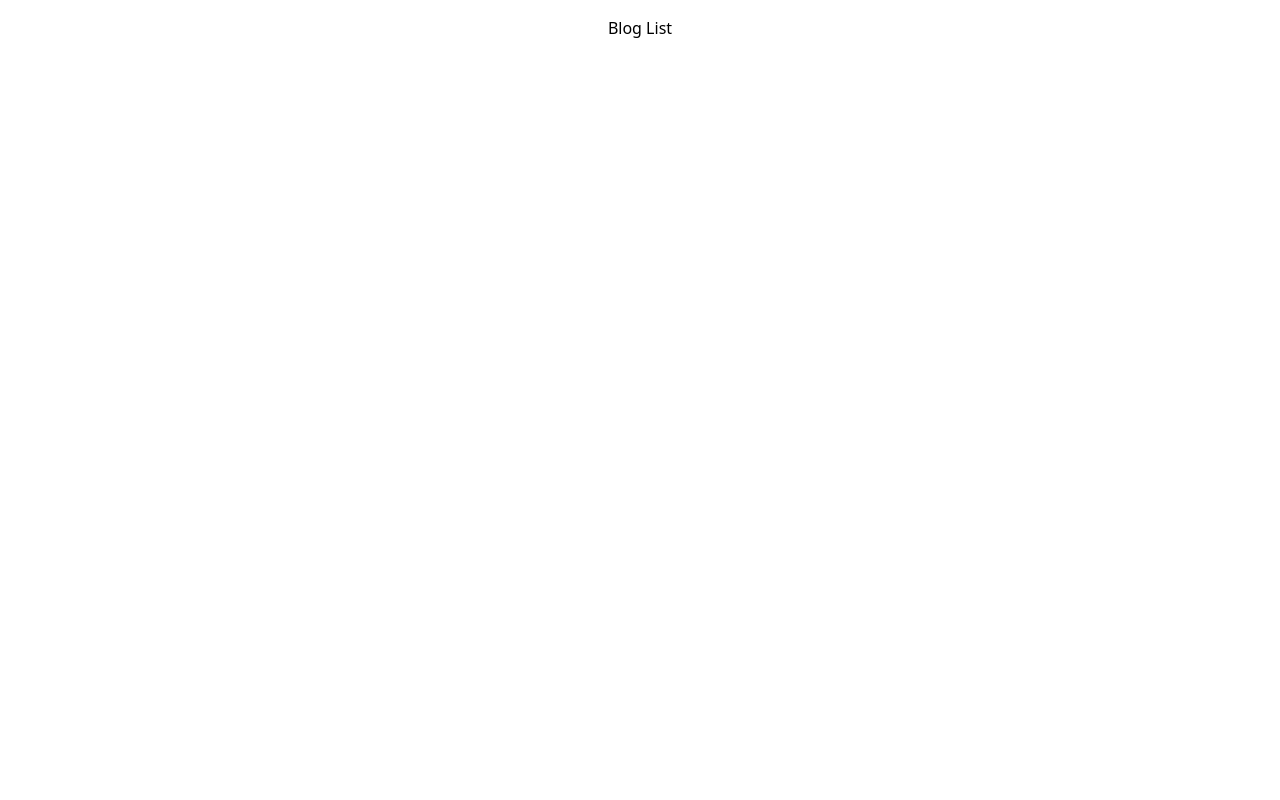
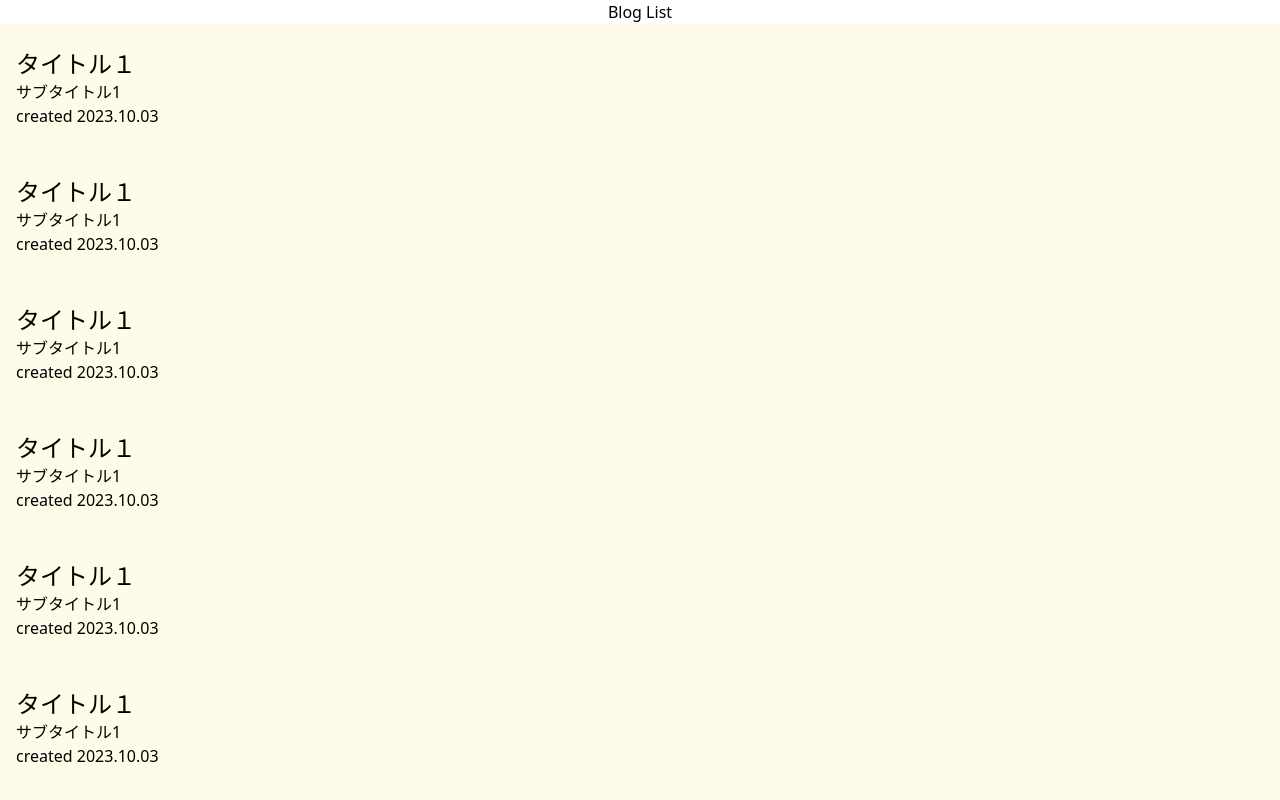
Before and after one commit to Naoki0509/blog-app-nest, a Next.js app in the folder packages/frontend/: page / in a window 1280 px wide. Shown: the top 800 px of the page. Built offline with nearby package versions, Linux system fonts and the light colour scheme.

Commit message:
add frontpage

```diff
--- a/packages/frontend/src/components/mol/Card/blogCard.tsx
+++ b/packages/frontend/src/components/mol/Card/blogCard.tsx
@@ -1,7 +1,9 @@
 export const BlogCard = () => {
   return (
-    <div>
-      <h2 className="text-2xl"></h2>
+    <div className="my-2 p-4">
+      <h2 className="text-2xl">タイトル１</h2>
+      <p className="">サブタイトル1</p>
+      <time className="">created 2023.10.03</time>
     </div>
   )
 }
--- a/packages/frontend/src/pages/index.tsx
+++ b/packages/frontend/src/pages/index.tsx
@@ -1,9 +1,28 @@
-import { BlogCard } from '~/components/mol/Card/blogCard'
+import { BlogCard } from '../components/mol/Card/blogCard'
 
-export default function Home() {
+const Home = () => {
   return (
-    <div className="flex items-center justify-center pt-4">
-      <h1 className="">Blog List</h1>
+    <div className="min-h-screen min-w-full items-center justify-center">
+      <h1 className="text-center">Blog List</h1>
+      <BlogList />
     </div>
   )
 }
+
+export default Home
+
+const BlogList = () => {
+  return (
+    <div className="flex flex-col bg-yellow-50">
+      <BlogCard />
+      <BlogCard />
+      <BlogCard />
+      <BlogCard />
+      <BlogCard />
+      <BlogCard />
+      <BlogCard />
+      <BlogCard />
+      <BlogCard />
+    </div>
+  )
+}
```
